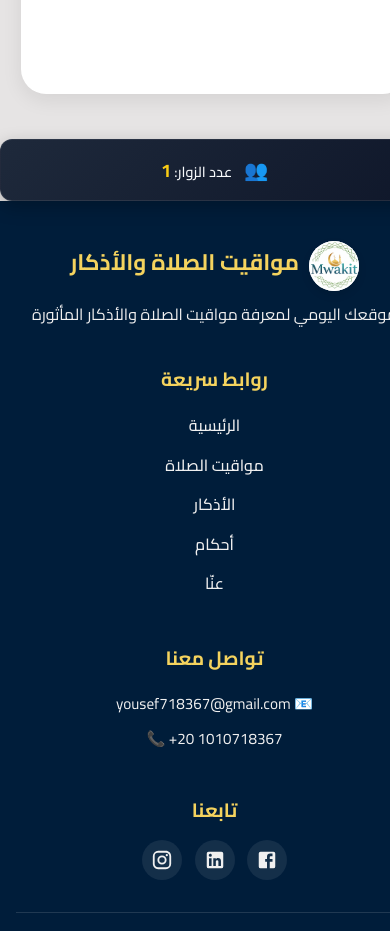
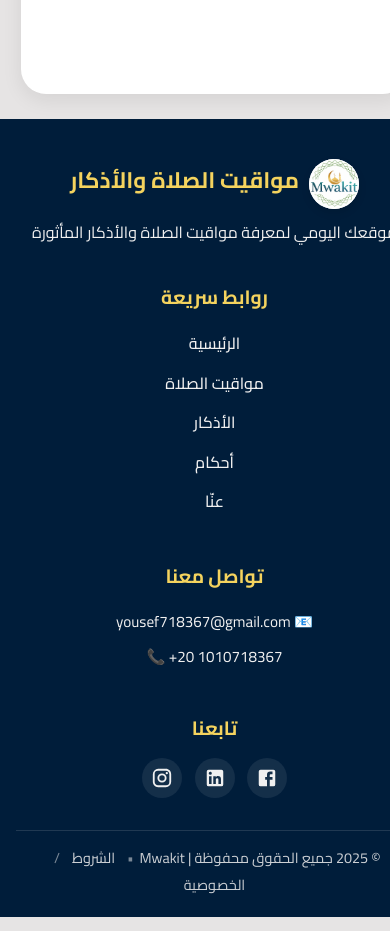
Before and after one commit to 718367/Prayer, a React (Vite) app: page / in a window 390 px wide. Shown: the part 2540-3471 px from the top of the page. Built offline with nearby package versions, Linux system fonts and the light colour scheme.

Commit message:
image change + logo

```diff
--- a/src/App.jsx
+++ b/src/App.jsx
@@ -1,6 +1,5 @@
 import Header from "./components/Header/Header.jsx";
 import Footer from "./components/Footer/Footer.jsx";
-import VisitorCounter from "./components/VisitorCounter/VisitorCounter.jsx";
 import Mwakit from "./components/Mwakit/Mawakit";
 import Start from "./components/Start/Start.jsx";
 import Adhkar from "./components/Adhkar/Adhkar.jsx";
@@ -22,7 +21,6 @@ function App() {
         <Route path="/about" element={<About />} />
       </Routes>
 
-      <VisitorCounter />
       <Footer />
     </>
   );
--- a/src/components/VisitorCounter/VisitorCounter.css
+++ /dev/null
@@ -1,107 +0,0 @@
-.visitor-counter {
-  background: linear-gradient(135deg, #1e293b, #0f172a);
-  border: 1px solid rgba(255, 255, 255, 0.08);
-  border-radius: 12px;
-  padding: 14px 22px;
-  margin-top: 20px;
-  opacity: 0;
-  transform: translateY(30px);
-  transition: all 0.6s ease-in-out;
-  position: relative;
-  overflow: hidden;
-  box-shadow: 0 6px 18px rgba(0, 0, 0, 0.25);
-}
-
-.visitor-counter::before {
-  content: "";
-  position: absolute;
-  top: 0;
-  left: -120%;
-  width: 100%;
-  height: 100%;
-  background: linear-gradient(
-    90deg,
-    transparent,
-    rgba(255, 255, 255, 0.15),
-    transparent
-  );
-  transition: left 1s ease;
-}
-
-.visitor-counter.visible {
-  opacity: 1;
-  transform: translateY(0);
-}
-
-.visitor-counter.visible::before {
-  left: 120%;
-}
-
-.visitor-content {
-  max-width: 1200px;
-  margin: 0 auto;
-  display: flex;
-  justify-content: center;
-  align-items: center;
-}
-
-.visitor-info {
-  display: flex;
-  align-items: center;
-  gap: 12px;
-  color: #f8fafc;
-}
-
-.visitor-icon {
-  font-size: 1.4rem;
-  animation: pulse 2s infinite;
-}
-
-.visitor-text {
-  font-size: 1rem;
-  font-weight: 500;
-}
-
-.visitor-text strong {
-  color: #facc15;
-  font-weight: 700;
-  font-size: 1.15rem;
-}
-
-/* Animation */
-@keyframes pulse {
-  0%,
-  100% {
-    transform: scale(1);
-  }
-  50% {
-    transform: scale(1.12);
-  }
-}
-
-/* Responsive */
-@media (max-width: 768px) {
-  .visitor-counter {
-    padding: 12px 16px;
-  }
-
-  .visitor-content {
-    flex-direction: column;
-    text-align: center;
-    gap: 10px;
-  }
-
-  .visitor-text {
-    font-size: 0.95rem;
-  }
-}
-
-@media (max-width: 480px) {
-  .visitor-text {
-    font-size: 0.9rem;
-  }
-
-  .visitor-icon {
-    font-size: 1.2rem;
-  }
-}
--- a/src/components/VisitorCounter/VisitorCounter.jsx
+++ /dev/null
@@ -1,47 +0,0 @@
-import { useState, useEffect } from "react";
-import "./VisitorCounter.css";
-
-function VisitorCounter() {
-  const [visitorCount, setVisitorCount] = useState(0);
-  const [isVisible, setIsVisible] = useState(false);
-
-  useEffect(() => {
-    // Get or initialize visitor count
-    const storedCount = localStorage.getItem("visitorCount");
-    const currentCount = storedCount ? parseInt(storedCount) : 0;
-
-    // Check if this is a new session
-    const sessionKey = `session_${Date.now()}`;
-    const hasVisitedToday = localStorage.getItem("visitedToday");
-    const today = new Date().toDateString();
-
-    if (!hasVisitedToday || hasVisitedToday !== today) {
-      // New day, increment counter
-      const newCount = currentCount + 1;
-      setVisitorCount(newCount);
-      localStorage.setItem("visitorCount", newCount.toString());
-      localStorage.setItem("visitedToday", today);
-    } else {
-      setVisitorCount(currentCount);
-    }
-
-    // Show counter after a short delay
-    const timer = setTimeout(() => setIsVisible(true), 1000);
-    return () => clearTimeout(timer);
-  }, []);
-
-  return (
-    <div className={`visitor-counter ${isVisible ? "visible" : ""}`}>
-      <div className="visitor-content">
-        <div className="visitor-info">
-          <span className="visitor-icon">👥</span>
-          <span className="visitor-text">
-            عدد الزوار: <strong>{visitorCount.toLocaleString()}</strong>
-          </span>
-        </div>
-      </div>
-    </div>
-  );
-}
-
-export default VisitorCounter;
```
